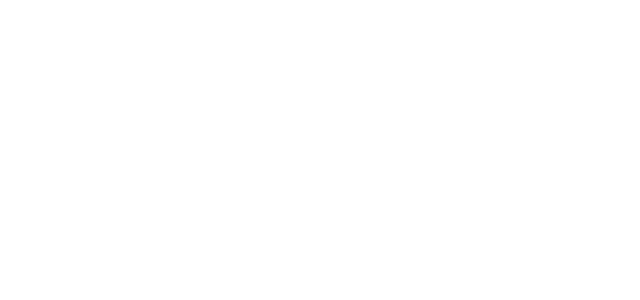
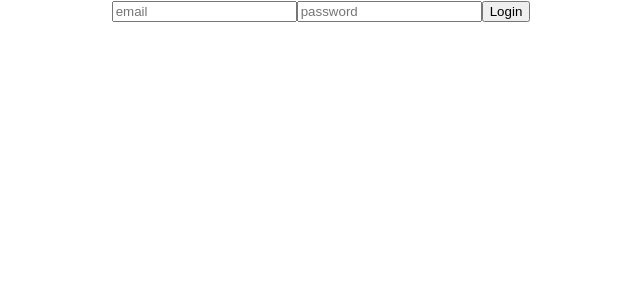
Before and after one commit to tweiss777/TileGameFrontEnd, a React (Create React App) app: page /login in a window 1280 px wide. Before the commit this address had no page. Shown: the top 300 px of the page, without its empty margins (319-959 px from the left). Built offline with nearby package versions, Linux system fonts and the light colour scheme.

Commit message:
finished client side functionality for login page

```diff
--- a/package.json
+++ b/package.json
@@ -7,6 +7,7 @@
     "@testing-library/react": "^13.1.1",
     "@testing-library/user-event": "^13.5.0",
     "react": "^18.0.0",
+    "react-bootstrap": "^2.2.3",
     "react-dom": "^18.0.0",
     "react-router-dom": "^6.3.0",
     "react-scripts": "5.0.1",
--- a/src/App.js
+++ b/src/App.js
@@ -3,6 +3,7 @@
 import "./App.css";
 import Home from "./pages/Home.jsx";
 import Game from "./pages/Game.jsx";
+import Login from "./pages/Login";
 function App() {
   return (
     <div className="App">
@@ -10,6 +11,7 @@
         <Routes>
           <Route path="/" element={<Home />} />
           <Route path="/game" element={<Game />} />
+          <Route path='/login' element={<Login /> }/>
         </Routes>
       </BrowserRouter>
     </div>
--- /dev/null
+++ b/src/pages/Login.jsx
@@ -0,0 +1,33 @@
+import {useState} from 'react'
+import { Button } from 'react-bootstrap';
+
+export default function Login(){
+    const [username,setUserName] = useState('');
+    const [password,setPassword] = useState('');
+    const [errors,setErrors] = useState(false);
+
+
+    function handleLogin(){
+        setErrors(false)
+        if(!username || !password){
+            setErrors(true)
+            return
+        }
+
+    }
+
+
+    return(
+        <>
+        {errors && <p>One or more fields is missing</p>}
+        <div className='login-container'>
+            <input type='email' placeholder='email' onChange={(event) => setUserName(event.target.value)} />
+            <input type='password' placeholder='password' onChange={(event) => setPassword(event.target.value)} />
+            <Button onClick={handleLogin}>Login</Button>
+        </div>
+        </>
+    )
+
+
+
+}
--- /dev/null
+++ b/src/styles/Login.css
@@ -0,0 +1,4 @@
+.login-container{
+    border: solid black 1px;
+
+}
```
